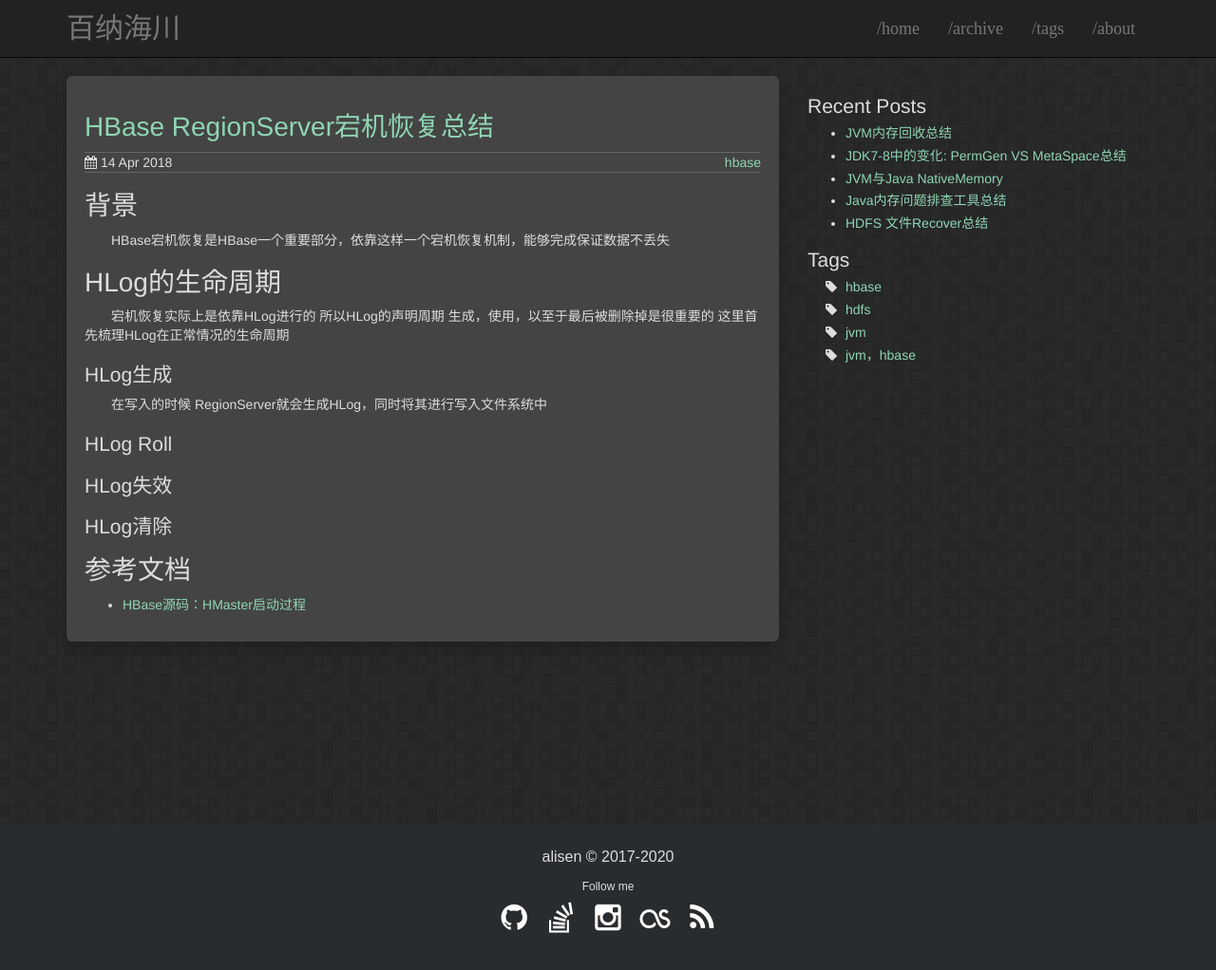
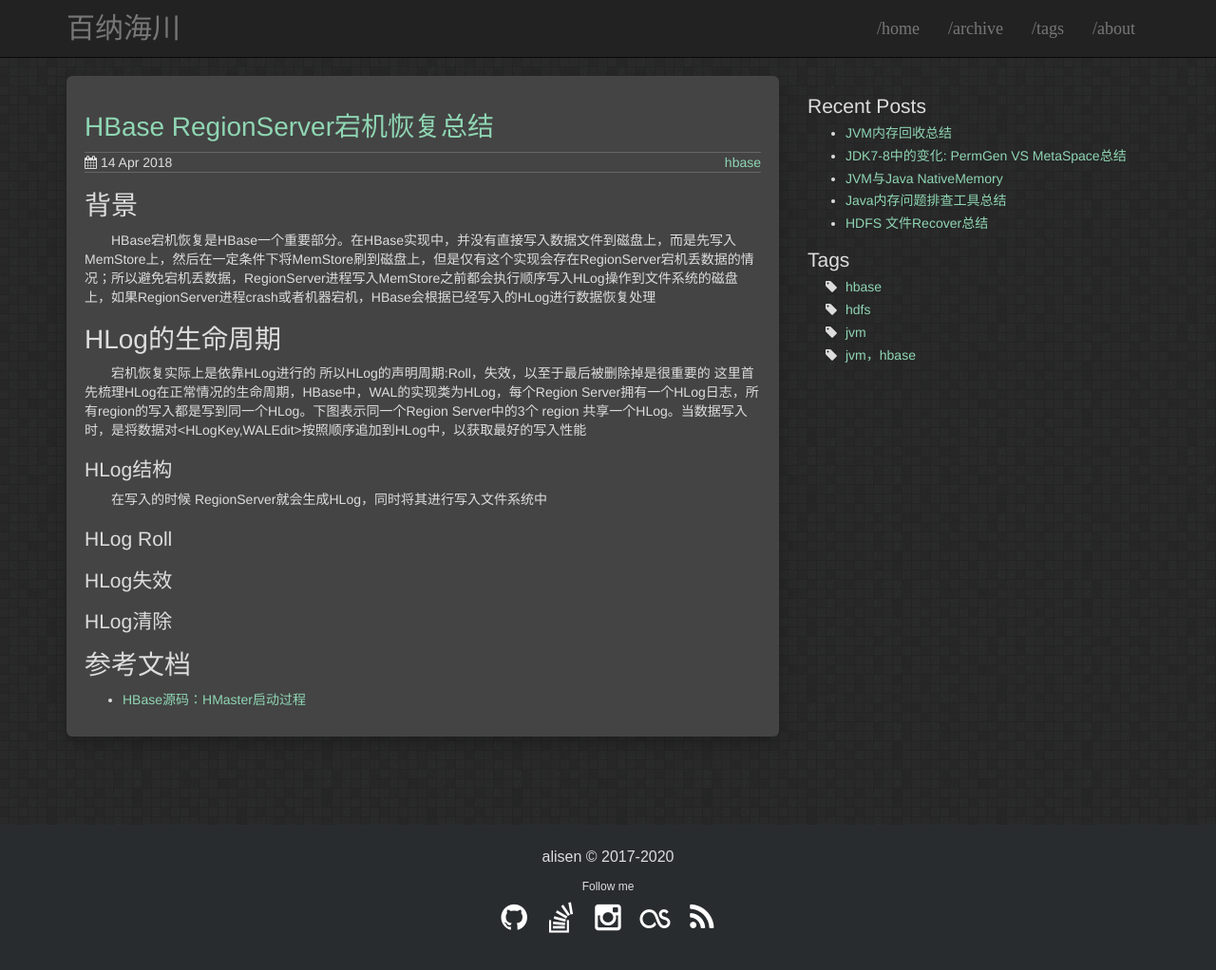
Before and after one commit to igithu/summary, a Jekyll site: the page built from _posts/2018-04-14-hbase-rs-crash.md, in a window 1280 px wide and 1046 px high. Shown: the top 1022 px of the window at 95% size. Built offline with Jekyll 4.4.1, drawn with Linux system fonts in a browser that asks for light colours.

Commit message:
Update 2018-04-14-hbase-rs-crash.md

```diff
--- a/_posts/2018-04-14-hbase-rs-crash.md
+++ b/_posts/2018-04-14-hbase-rs-crash.md
@@ -6,11 +6,12 @@ tags: hbase
 ---
 
 # 背景
-&emsp;&emsp;HBase宕机恢复是HBase一个重要部分，依靠这样一个宕机恢复机制，能够完成保证数据不丢失
+&emsp;&emsp;HBase宕机恢复是HBase一个重要部分。在HBase实现中，并没有直接写入数据文件到磁盘上，而是先写入MemStore上，然后在一定条件下将MemStore刷到磁盘上，但是仅有这个实现会存在RegionServer宕机丢数据的情况；所以避免宕机丢数据，RegionServer进程写入MemStore之前都会执行顺序写入HLog操作到文件系统的磁盘上，如果RegionServer进程crash或者机器宕机，HBase会根据已经写入的HLog进行数据恢复处理
 
 # HLog的生命周期
-&emsp;&emsp;宕机恢复实际上是依靠HLog进行的 所以HLog的声明周期 生成，使用，以至于最后被删除掉是很重要的 这里首先梳理HLog在正常情况的生命周期
-## HLog生成
+&emsp;&emsp;宕机恢复实际上是依靠HLog进行的 所以HLog的声明周期:Roll，失效，以至于最后被删除掉是很重要的 这里首先梳理HLog在正常情况的生命周期，HBase中，WAL的实现类为HLog，每个Region Server拥有一个HLog日志，所有region的写入都是写到同一个HLog。下图表示同一个Region Server中的3个 region 共享一个HLog。当数据写入时，是将数据对<HLogKey,WALEdit>按照顺序追加到HLog中，以获取最好的写入性能
+
+## HLog结构
 &emsp;&emsp;在写入的时候 RegionServer就会生成HLog，同时将其进行写入文件系统中
 ## HLog Roll
 ## HLog失效
```
